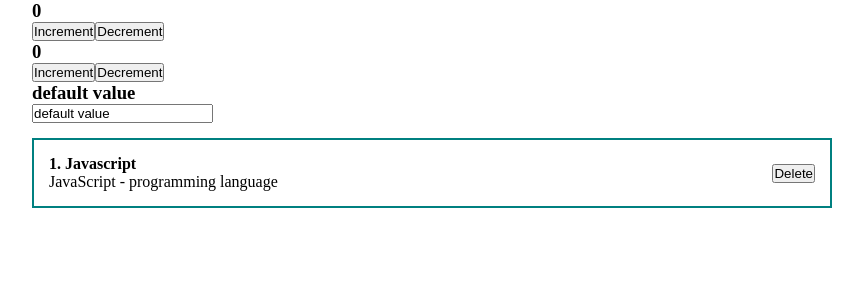
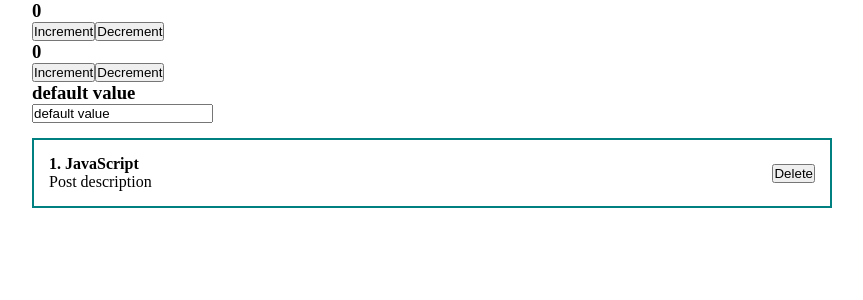
Before and after one commit to vitalik-prog/ulbi-fundamental, a React (Create React App) app: page / in a window 1280 px wide. Shown: the top 300 px of the page, without its empty margins (208-1071 px from the left). Built offline with nearby package versions, Linux system fonts and the light colour scheme.

Commit message:
+ props to post component

```diff
--- a/src/App.js
+++ b/src/App.js
@@ -7,7 +7,7 @@ function App() {
       <Counter />
       <ClassCounter />
       <Input />
-      <Post />
+      <Post post={{id: 1, title: 'JavaScript', body: 'Post description'}}/>
     </div>
   );
 }
--- a/src/components/post/PostItem.jsx
+++ b/src/components/post/PostItem.jsx
@@ -1,13 +1,13 @@
 import styles from './styles.module.css';
 
-const Post = () => {
+const Post = (props) => {
 
   return (
     <div className={styles.post}>
       <div className={styles.post__content}>
-        <strong>1. Javascript</strong>
+        <strong>{props.post.id}. {props.post.title}</strong>
         <div>
-          JavaScript - programming language
+          {props.post.body}
         </div>
       </div>
       <div className={styles.post__btns}>
```
